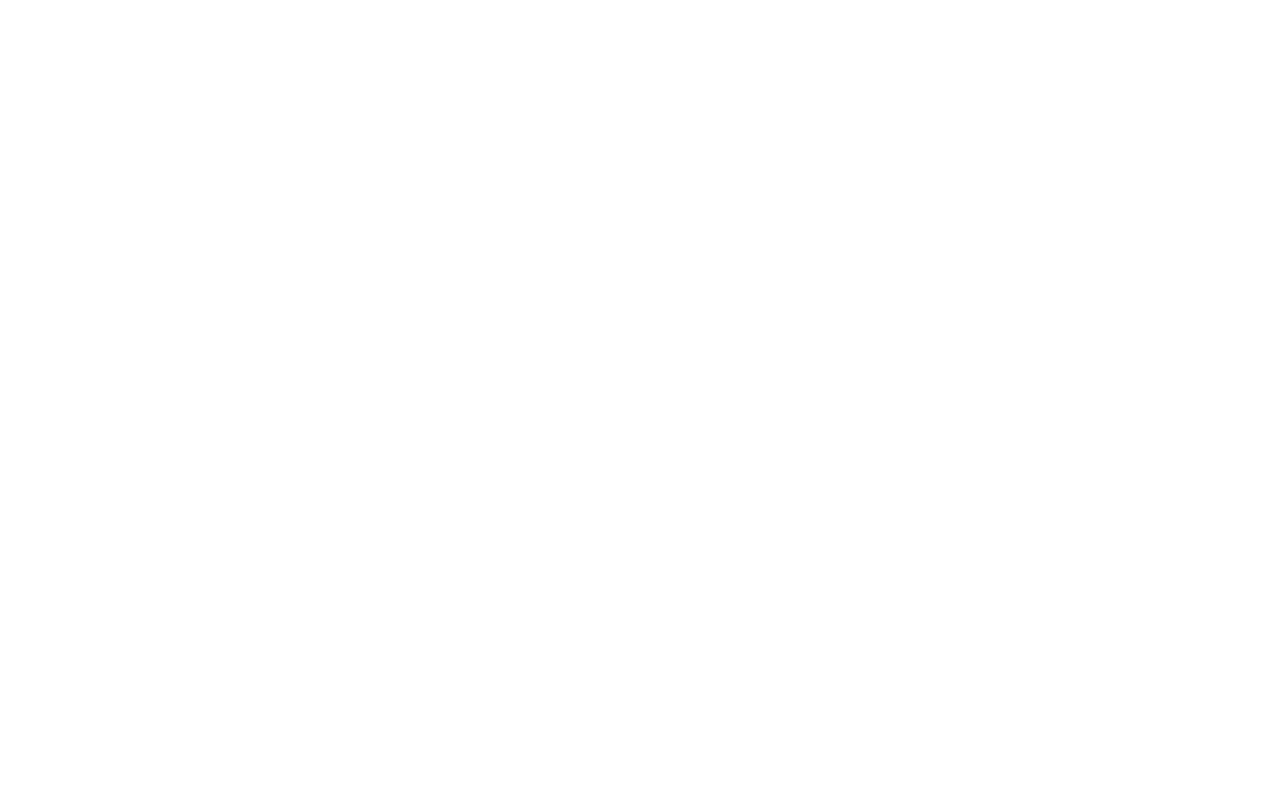
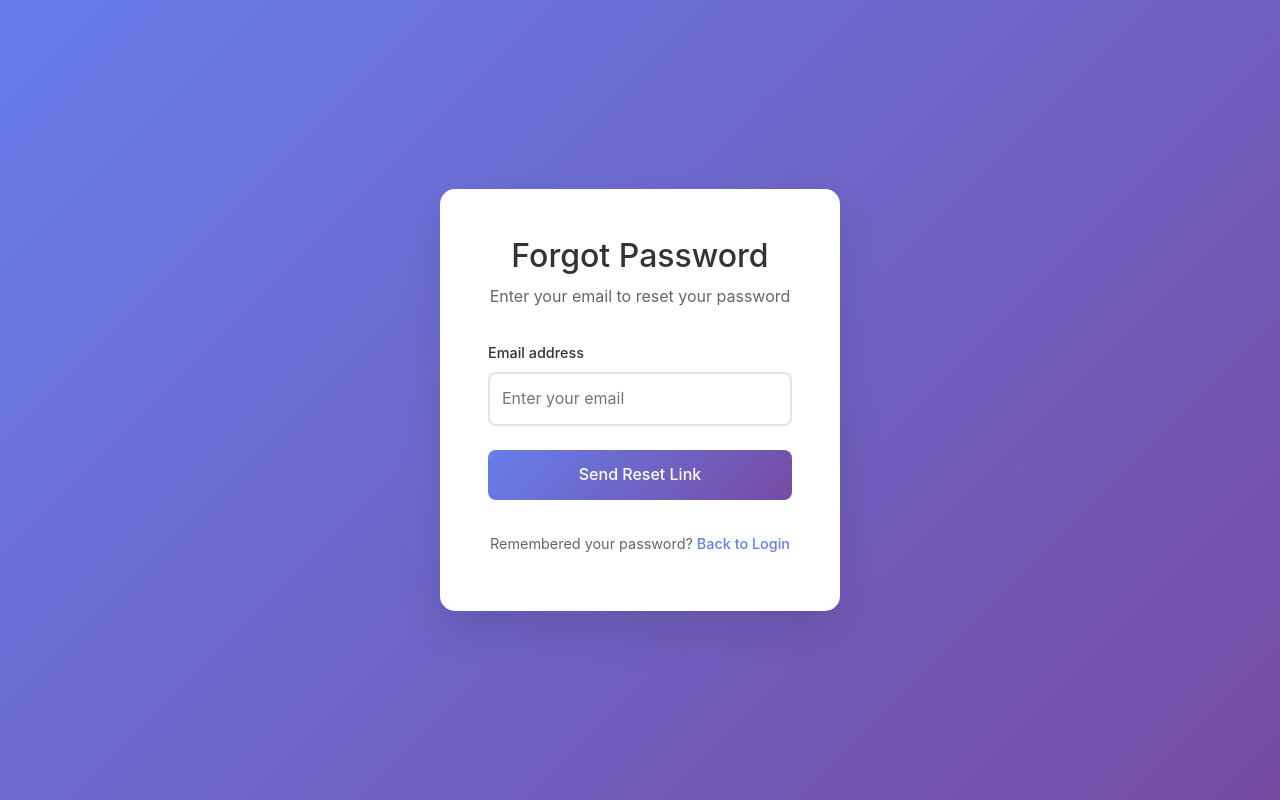
Before and after one commit to AllanSevilla05/Lifesync, a React (Vite) app in the folder life_sync_frontend/: page /forgotpassword in a window 1280 px wide. Before the commit this address had no page. Built offline with nearby package versions, Linux system fonts and the light colour scheme.

Commit message:
add forgot password page

```diff
--- a/life_sync_frontend/src/App.jsx
+++ b/life_sync_frontend/src/App.jsx
@@ -3,6 +3,8 @@
 import Login from "./pages/login";
 import SignUp from "./pages/sign_up";
 import MainApp from "./pages/main_app";
+import ForgotPassword from "./pages/forgot_password";
+
 import "./App.css";
 
 function App() {
@@ -13,6 +15,7 @@
         <Route path="/login" element={<Login />} />
         <Route path="/sign_up" element={<SignUp />} />
         <Route path="/main" element={<MainApp />} />
+        <Route path="/forgotpassword" element={<ForgotPassword />} />
       </Routes>
     </Router>
   );
--- /dev/null
+++ b/life_sync_frontend/src/pages/forgot_password/forgot_password.css
@@ -0,0 +1,102 @@
+.login-container {
+  min-height: 100vh;
+  display: flex;
+  align-items: center;
+  justify-content: center;
+  background: linear-gradient(135deg, #667eea 0%, #764ba2 100%);
+  padding: 2rem;
+}
+
+.login-card {
+  background: white;
+  padding: 3rem;
+  border-radius: 15px;
+  box-shadow: 0 20px 40px rgba(0, 0, 0, 0.1);
+  width: 100%;
+  max-width: 400px;
+}
+
+.login-header {
+  text-align: center;
+  margin-bottom: 2rem;
+}
+
+.login-header h1 {
+  font-size: 2rem;
+  color: #333;
+  margin-bottom: 0.5rem;
+}
+
+.login-header p {
+  color: #666;
+  font-size: 1rem;
+}
+
+.login-form {
+  display: flex;
+  flex-direction: column;
+  gap: 1.5rem;
+}
+
+.form-group {
+  display: flex;
+  flex-direction: column;
+  gap: 0.5rem;
+}
+
+.form-group label {
+  font-weight: 500;
+  color: #333;
+  font-size: 0.9rem;
+}
+
+.form-group input {
+  padding: 0.75rem;
+  border: 2px solid #e1e5e9;
+  border-radius: 8px;
+  font-size: 1rem;
+  transition: border-color 0.3s;
+}
+
+.form-group input:focus {
+  outline: none;
+  border-color: #667eea;
+}
+
+.login-button {
+  background: linear-gradient(135deg, #667eea 0%, #764ba2 100%);
+  color: white;
+  border: none;
+  padding: 0.75rem;
+  border-radius: 8px;
+  font-size: 1rem;
+  font-weight: 500;
+  cursor: pointer;
+  transition: transform 0.3s, box-shadow 0.3s;
+}
+
+.login-button:hover {
+  transform: translateY(-2px);
+  box-shadow: 0 5px 15px rgba(102, 126, 234, 0.4);
+}
+
+.login-footer {
+  text-align: center;
+  margin-top: 2rem;
+  font-size: 0.9rem;
+}
+
+.login-footer p {
+  margin-bottom: 0.5rem;
+  color: #666;
+}
+
+.login-footer a {
+  color: #667eea;
+  text-decoration: none;
+  font-weight: 500;
+}
+
+.login-footer a:hover {
+  text-decoration: underline;
+}
--- /dev/null
+++ b/life_sync_frontend/src/pages/forgot_password/forgot_password.jsx
@@ -0,0 +1,52 @@
+import { useState } from "react";
+import { useNavigate, Link } from "react-router-dom";
+import "./forgot_password.css"; // reuse the same styles
+
+const ForgotPassword = () => {
+  const navigate = useNavigate();
+  const [email, setEmail] = useState("");
+
+  const handleSubmit = (e) => {
+    e.preventDefault();
+    // TODO: Implement forgot password logic (send reset email etc)
+    alert(`Password reset link sent to ${email}`);
+    navigate("/login"); // redirect back to login after submit
+  };
+
+  return (
+    <div className="login-container">
+      <div className="login-card">
+        <div className="login-header">
+          <h1>Forgot Password</h1>
+          <p>Enter your email to reset your password</p>
+        </div>
+
+        <form onSubmit={handleSubmit} className="login-form">
+          <div className="form-group">
+            <label htmlFor="email">Email address</label>
+            <input
+              id="email"
+              type="email"
+              placeholder="Enter your email"
+              value={email}
+              required
+              onChange={(e) => setEmail(e.target.value)}
+            />
+          </div>
+
+          <button type="submit" className="login-button">
+            Send Reset Link
+          </button>
+        </form>
+
+        <div className="login-footer">
+          <p>
+            Remembered your password? <Link to="/login">Back to Login</Link>
+          </p>
+        </div>
+      </div>
+    </div>
+  );
+};
+
+export default ForgotPassword;
--- /dev/null
+++ b/life_sync_frontend/src/pages/forgot_password/index.js
@@ -0,0 +1,3 @@
+import ForgotPassword from "./forgot_password";
+
+export default ForgotPassword;
--- a/life_sync_frontend/src/pages/login/login.jsx
+++ b/life_sync_frontend/src/pages/login/login.jsx
@@ -70,7 +70,7 @@
             Don't have an account? <Link to="/sign_up">Sign up</Link>
           </p>
           <p>
-            <a href="/forgot-password">Forgot your password?</a>
+            <Link to="/forgotpassword">Forgot your password?</Link>
           </p>
         </div>
       </div>
```
